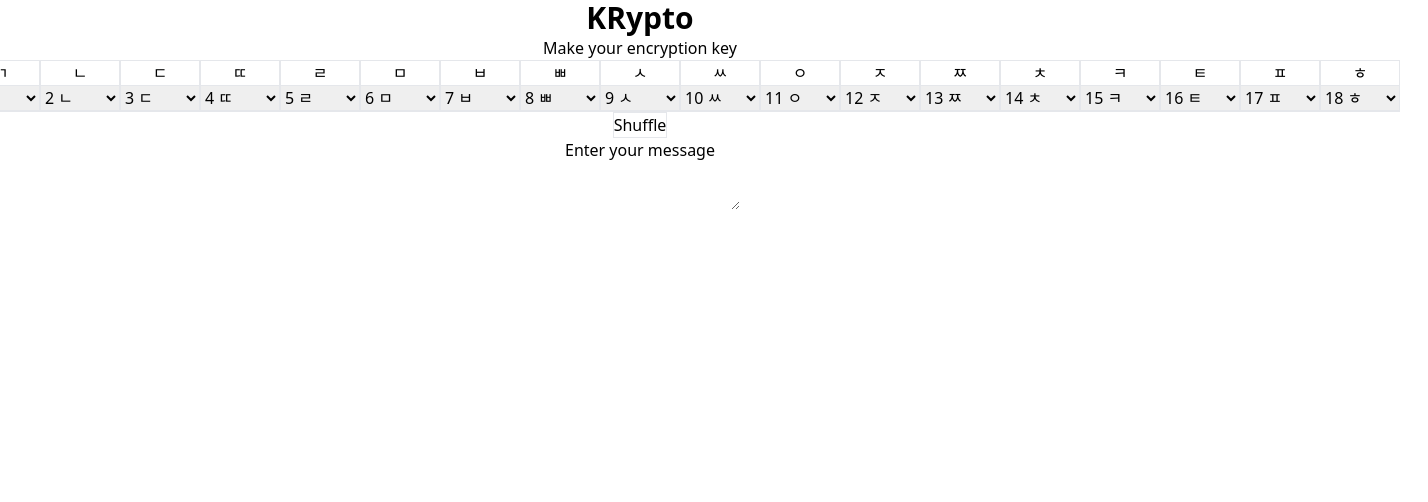
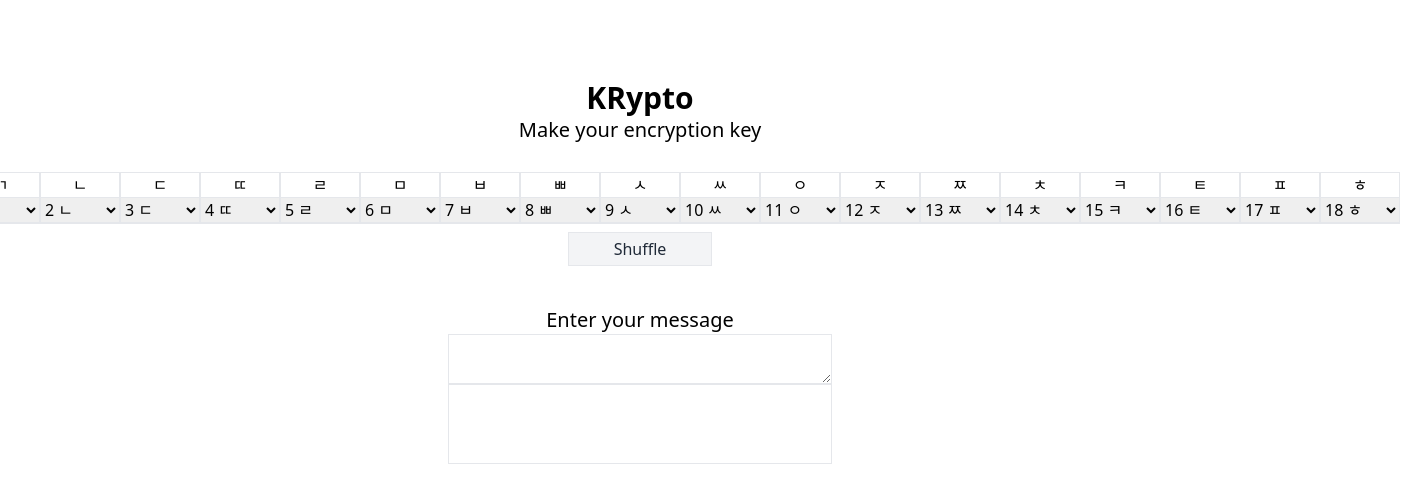
Before and after one commit to gnoeyp/krypto, a Next.js app: page / in a window 1280 px wide. Shown: the top 502 px of the page, 1428 px wide, since content can reach past the window. Built offline with nearby package versions, Linux system fonts and the light colour scheme.

Commit message:
feat(ui): set borders and background colors

```diff
--- a/pages/index.tsx
+++ b/pages/index.tsx
@@ -1,5 +1,4 @@
 import type { NextPage } from 'next';
-import Head from 'next/head';
 import { useState, useMemo } from 'react';
 import { encodeText } from '../utils/utils';
 import { CONSONANTS } from '../utils/constants';
@@ -52,10 +51,12 @@ const Home: NextPage = () => {
   };
 
   return (
-    <div className="flex flex-col items-center">
+    <div className="flex flex-col items-center p-20">
       <h1 className="text-3xl font-bold">KRypto</h1>
-      <h2>Make your encryption key</h2>
-      <div className="flex">
+      <h2 className="text-xl">Make your encryption key</h2>
+
+      <div className="flex flex-col items-center p-5">
+        <div className="flex p-2">
           {CONSONANTS.map((consonant, index) => (
             <div key={index} className="flex w-20 flex-col items-center border">
               <div className="text-center">{consonant}</div>
@@ -68,14 +69,21 @@ const Home: NextPage = () => {
           ))}
         </div>
         <button
-        className="border"
+          className="w-36 border bg-gray-100 p-1 text-gray-800 hover:bg-gray-200"
           onClick={() => setEncryptKey(shuffle(encryptKey))}
         >
           Shuffle
         </button>
-      <h2>Enter your message</h2>
-      <textarea value={message} onChange={handleChange} />
-      <div>{encryptedMessage}</div>
+      </div>
+      <div className="flex flex-col items-center p-5">
+        <h2 className="text-xl">Enter your message</h2>
+        <textarea
+          className="w-96 border"
+          value={message}
+          onChange={handleChange}
+        />
+        <div className="h-20 w-96 border">{encryptedMessage}</div>
+      </div>
     </div>
   );
 };
```
Lines whose indentation alone changed are shown as unchanged.
